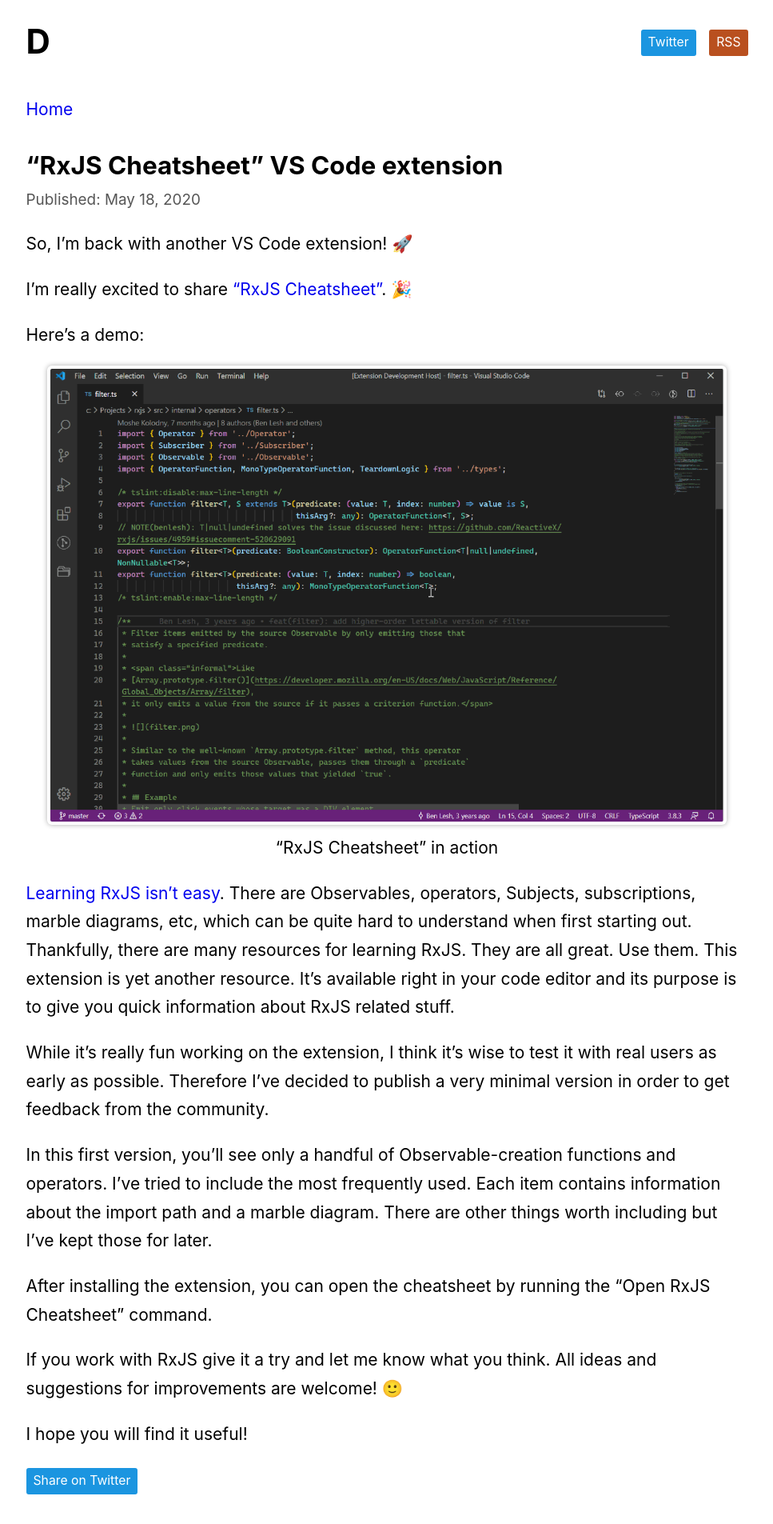
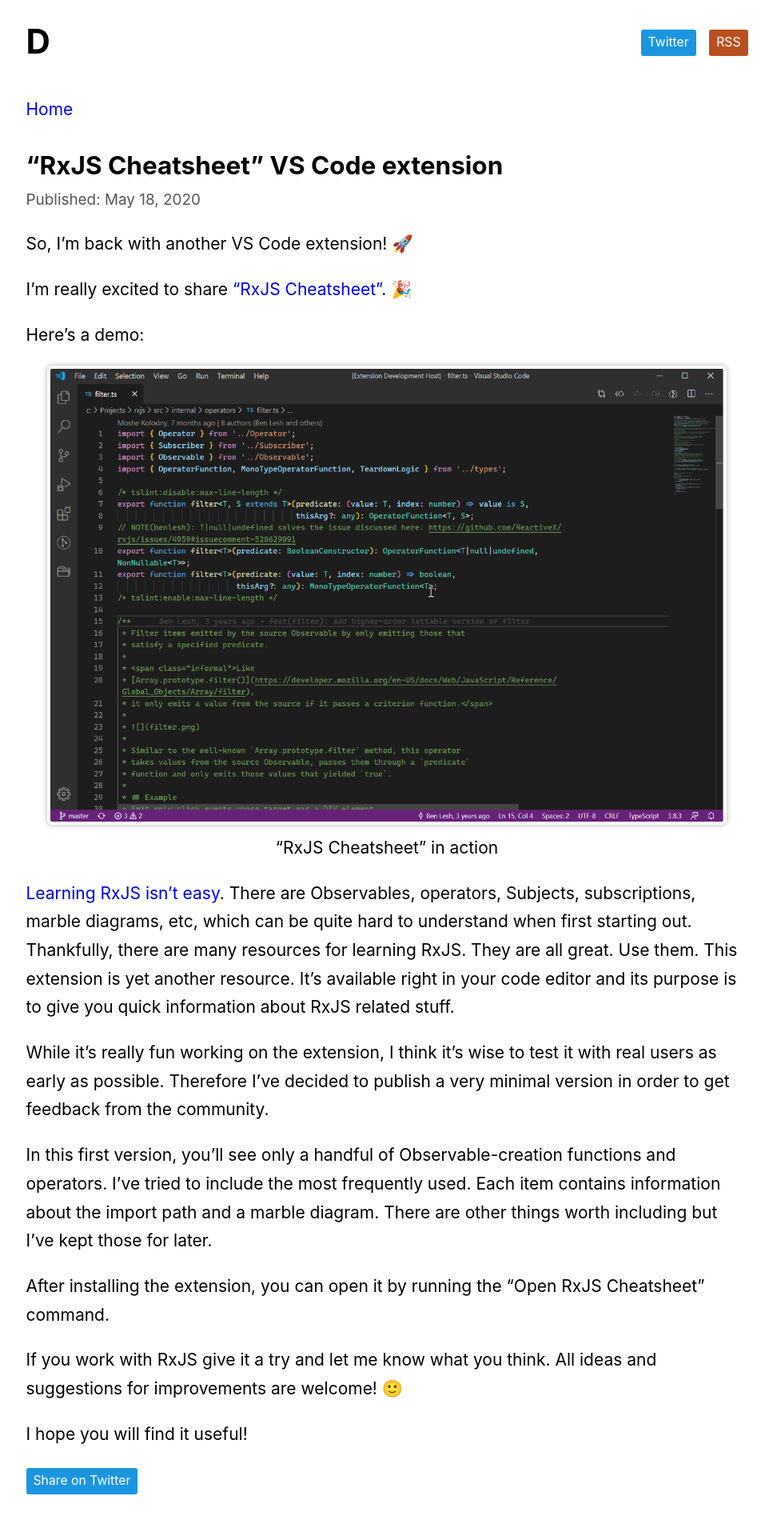
Before and after one commit to dzhavat/dzhavat.github.io, a Jekyll site: the page built from _posts/2020-05-18-rxjs-cheatsheet-vs-code-extension.md, in a window 1280 px wide. Shown: the whole page at 80% size, without its empty margins (156-1123 px from the left). Built offline with Jekyll 4.4.1, drawn with Linux system fonts in a browser that asks for light colours.

Commit message:
Update post

```diff
--- a/_posts/2020-05-18-rxjs-cheatsheet-vs-code-extension.md
+++ b/_posts/2020-05-18-rxjs-cheatsheet-vs-code-extension.md
@@ -20,7 +20,7 @@
 
 In this first version, you’ll see only a handful of Observable-creation functions and operators. I’ve tried to include the most frequently used. Each item contains information about the import path and a marble diagram. There are other things worth including but I’ve kept those for later.
 
-After installing the extension, you can open the cheatsheet by running the “Open RxJS Cheatsheet” command.
+After installing the extension, you can open it by running the “Open RxJS Cheatsheet” command.
 
 If you work with RxJS give it a try and let me know what you think. All ideas and suggestions for improvements are welcome! 🙂
 
```
